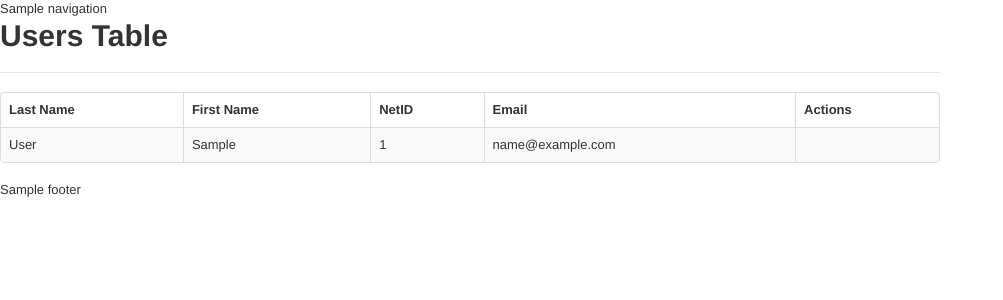
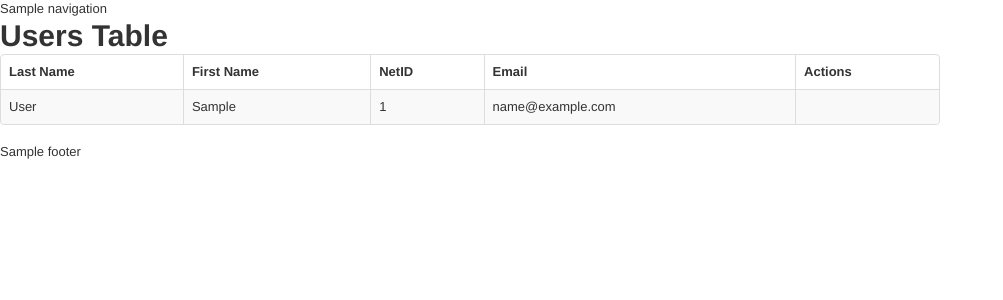
Before and after one commit to aaroneaton/PerfLabs-Reservation-System, a PHP site: template application/views/user/index.php in a window 1280 px wide. Shown: the top 300 px of the page, without its empty margins (0-1003 px from the left). Run offline with PHP 8.4, Linux system fonts and the light colour scheme; the template is opened without the code that fills it: most values are stand-ins (such as "Sample title", 1, 10 or a date in 2020); data that the repository does not hold is empty; some libraries are stand-ins or nearby versions.

Commit message:
Changed div formatting on user table page

```diff
--- a/application/views/user/index.php
+++ b/application/views/user/index.php
@@ -1,7 +1,13 @@
+<div class="row">
+  <div class="span8">
+    <h1>Users Table</h1>
+  </div>
+  <div class="span4">
+    <?php echo anchor( 'user/create', 'Add New User', array( 'class' => 'btn btn-primary', 'id' => 'new-user-btn') ); ?>
+  </div>
+</div>
 <div class="row">
   <div class="span12">
-    <h1 class="page-heading">Users Table</h1>
-    <hr />
     <table id="user-table" class="table table-bordered table-striped">
       <thead>
         <tr>
```
